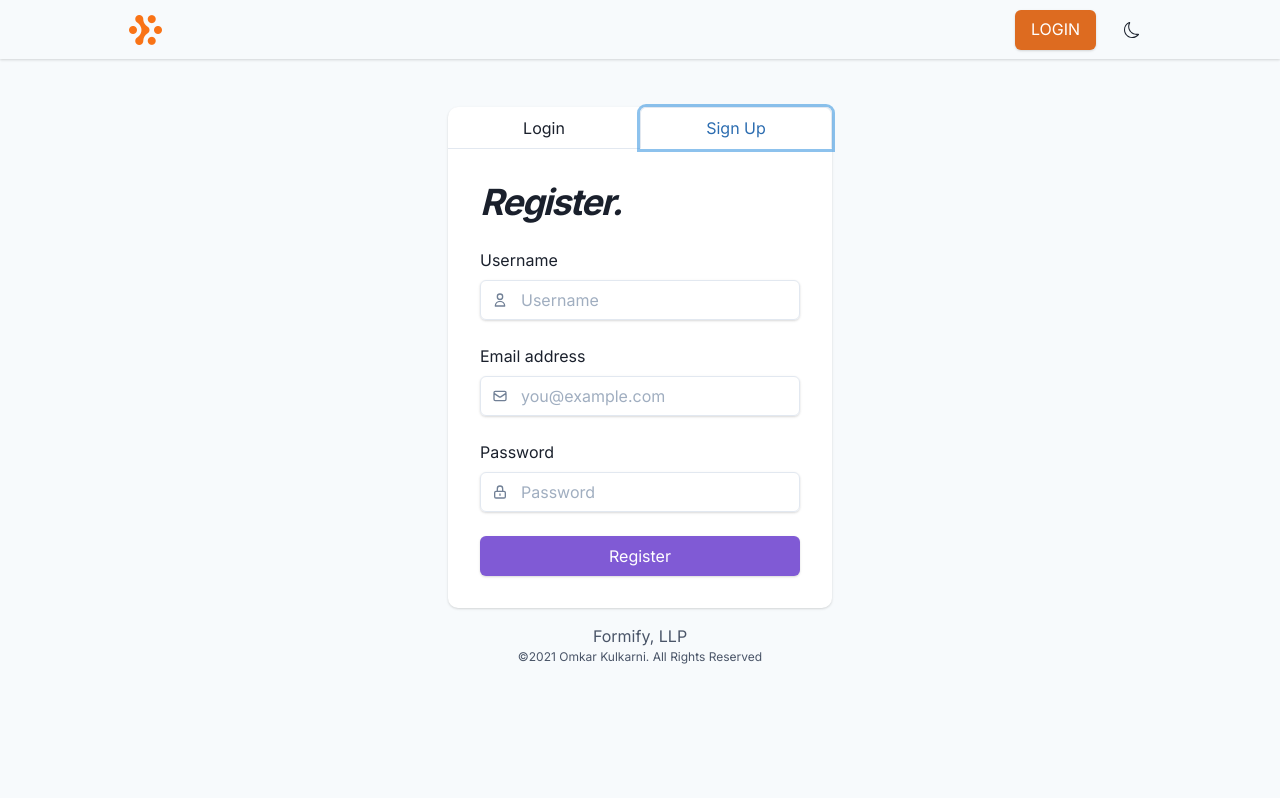
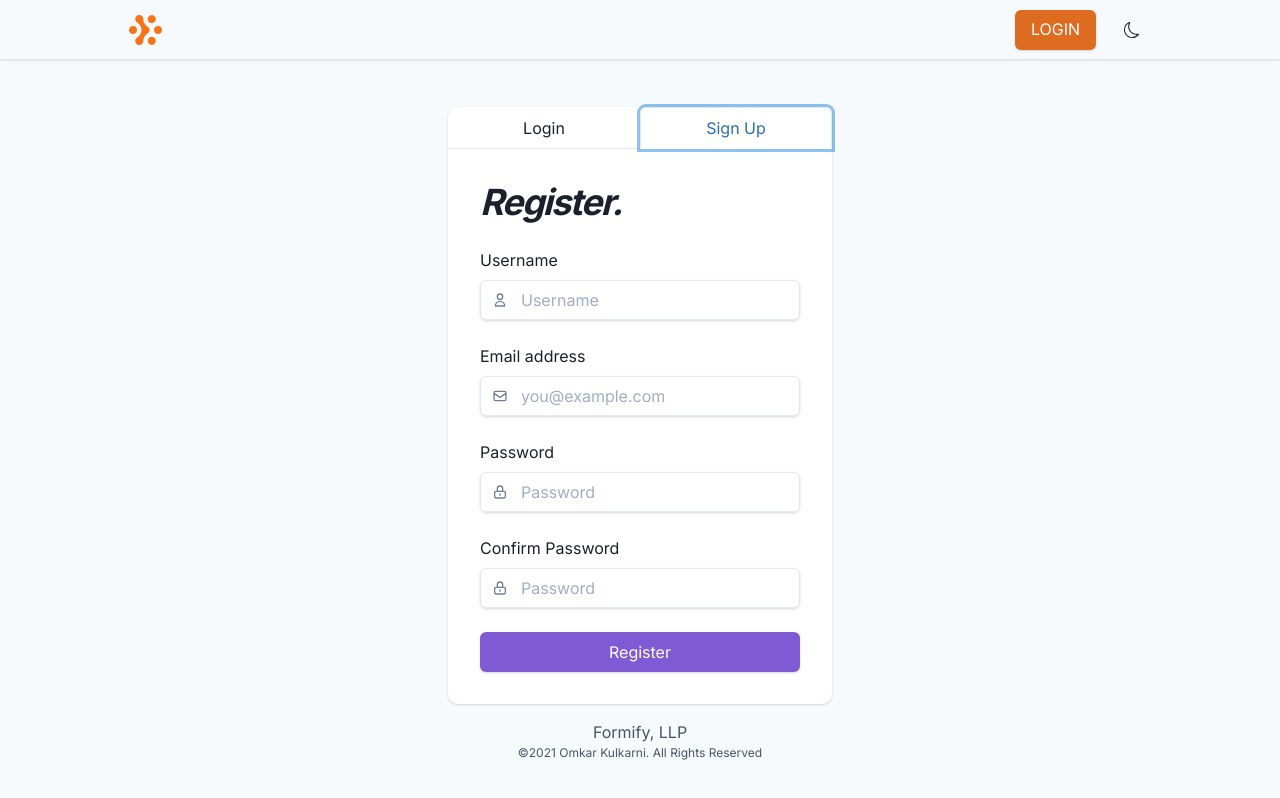
Before and after one commit to OmkarK45/formify, a React (Create React App) app in the folder client/: page /auth in a window 1280 px wide. Both pictures are taken after a click on the tab "Sign Up". Built offline with nearby package versions, Linux system fonts and the light colour scheme; no server answers.

Commit message:
added password checking verification

```diff
--- a/client/src/components/Auth/Register.jsx
+++ b/client/src/components/Auth/Register.jsx
@@ -29,6 +29,7 @@ const Register = () => {
     username: "",
     email: "",
     password: "",
+    confirmPassword: "",
   })
 
   const handleInputChange = (event) => {
@@ -39,6 +40,14 @@ const Register = () => {
   }
 
   const handleSubmit = (e) => {
+    if (data.confirmPassword !== data.password) {
+      e.preventDefault()
+      return toast({
+        title: "Please make sure passwords match.",
+        status: "info",
+        isClosable: true,
+      })
+    }
     setIsLoading(true)
 
     e.preventDefault()
@@ -136,6 +145,28 @@ const Register = () => {
             />
           </InputGroup>
         </FormControl>
+
+        <FormControl marginTop="1.5rem">
+          <FormLabel htmlFor="confirmPassword">Confirm Password</FormLabel>
+          <InputGroup>
+            <InputLeftElement
+              children={
+                <Icon size="2" as={HiOutlineLockClosed} color="gray.500" />
+              }
+            />
+            <Input
+              type="password"
+              id="confirmPassword"
+              shadow="base"
+              name="confirmPassword"
+              isRequired={true}
+              value={data.confirmPassword}
+              onChange={handleInputChange}
+              placeholder="Password"
+            />
+          </InputGroup>
+        </FormControl>
+
         <Button
           isLoading={isLoading}
           loadingText="Registering you"
--- a/client/src/components/Dashboard/FormList.jsx
+++ b/client/src/components/Dashboard/FormList.jsx
@@ -9,12 +9,14 @@ import {
   Td,
   TableCaption,
   Box,
+  useColorModeValue,
 } from "@chakra-ui/react"
 import { Link } from "react-router-dom"
 import Empty from "./../Utils/Empty"
 import { FiExternalLink } from "react-icons/fi"
 const FormList = () => {
   const data = true
+  const tableHeaderBg = useColorModeValue("gray.100", "gray.700")
   return (
     <Box
       boxShadow="base"
@@ -28,7 +30,7 @@ const FormList = () => {
         <Table size="md" variant="simple">
           {/* This is gonna be dynamic */}
           <TableCaption>Forms created by Omkar</TableCaption>
-          <Thead>
+          <Thead bg={tableHeaderBg}>
             <Tr>
               <Th>Forms</Th>
               <Th>Status</Th>
```
